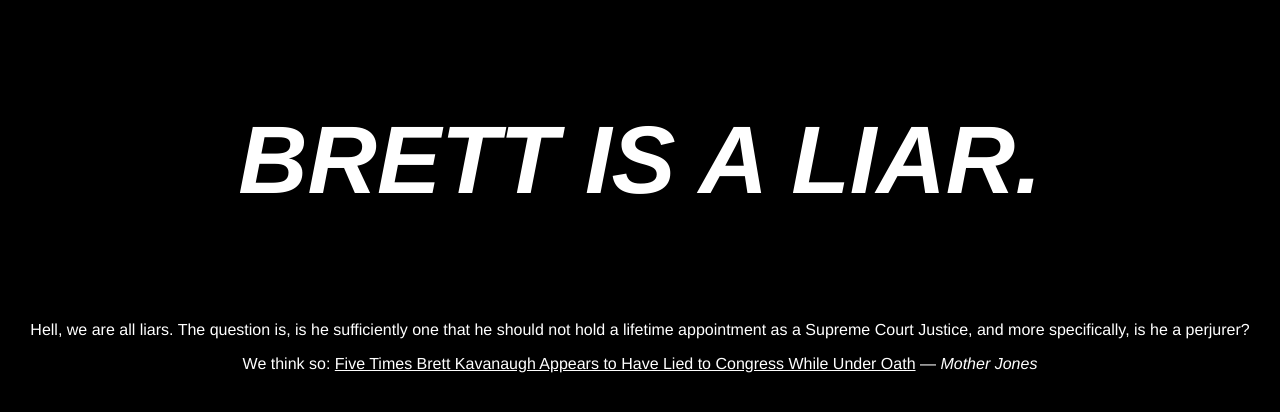
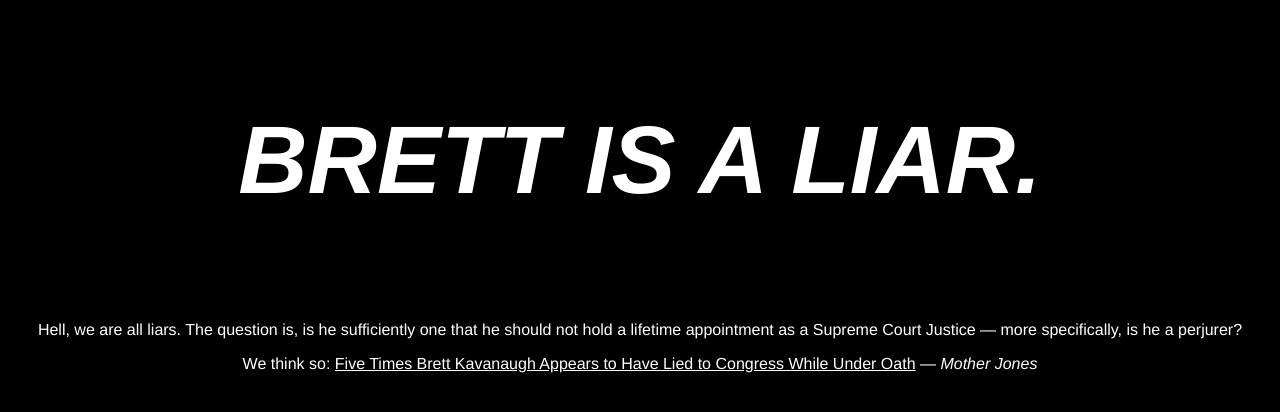
Before and after one commit to theradiooperator/bial, a plain HTML site: page index.html in a window 1280 px wide. Drawn offline with Linux system fonts and the light colour scheme.

Commit message:
phrasing

```diff
--- a/index.html
+++ b/index.html
@@ -7,9 +7,7 @@
 <style>
 
 html, body { background: #000000; color: #ffffff; font-family: 'Helvetica Bold', 'Helvetica', 'Arial', sans-serif; }
-
 a { color: #ffffff; }
-
 h1 { font-family: 'Helvetica Bold Oblique', 'Helvetica', 'Arial', sans-serif; font-weight: 800; text-align: center; font-size: 600%; text-transform: uppercase; line-height: 200%; }
 p { text-align: center; }
 
@@ -20,7 +18,7 @@ p { text-align: center; }
 
 	<h1><strong><em>Brett is a liar.</em></strong></h1>
 
-	<p>Hell, we are all liars. The question is, is he sufficiently one that he should not hold a lifetime appointment as a Supreme Court Justice, and more specifically, is he a perjurer?</p>
+	<p>Hell, we are all liars. The question is, is he sufficiently one that he should not hold a lifetime appointment as a Supreme Court Justice &mdash; more specifically, is he a perjurer?</p>
 
 	<p>We think so: <a href="https://www.motherjones.com/politics/2018/09/five-times-brett-kavanaugh-appears-to-have-lied-to-congress-while-under-oath/">Five Times Brett Kavanaugh Appears to Have Lied to Congress While Under Oath</a> &mdash; <cite>Mother Jones</cite></p>
 
```
